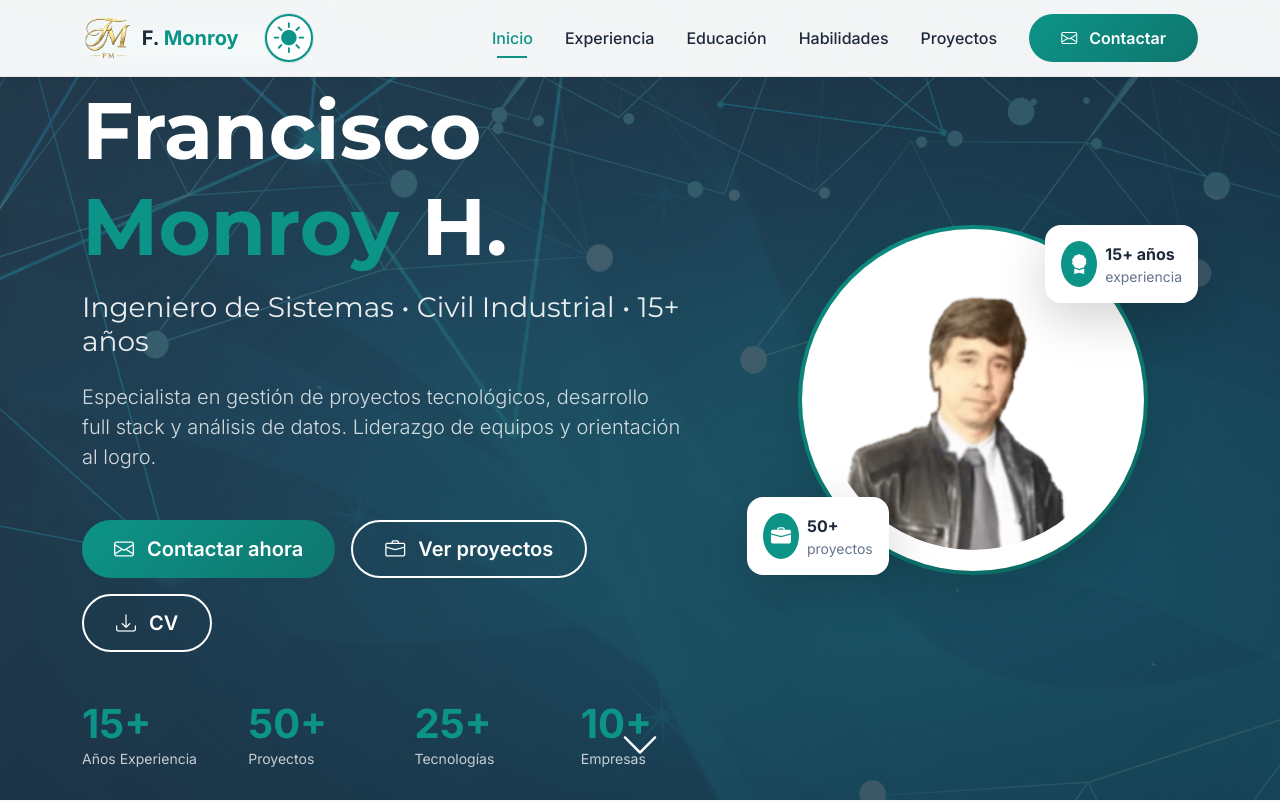
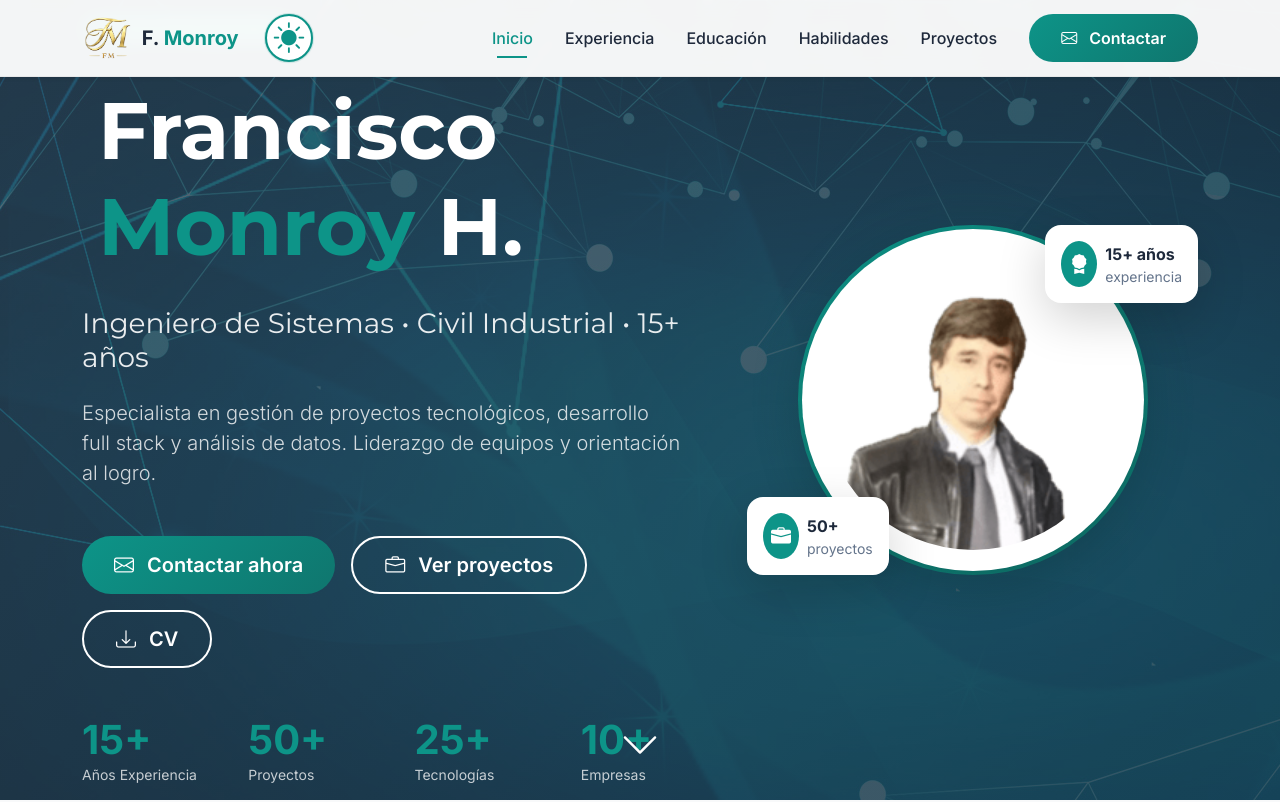
Before and after one commit to fmonroy75/fmonroy-vue, a Vue app: page / in a window 1280 px wide. Shown: the top 802 px of the page. Built offline with nearby package versions, Linux system fonts and the light colour scheme.

Commit message:
mejoras json

```diff
--- a/src/components/HeroSection.vue
+++ b/src/components/HeroSection.vue
@@ -19,7 +19,7 @@
                 <i class="bi bi-code-slash me-2"></i>FULL STACK DEVELOPER
               </span>
 
-              <h1 class="display-1 fw-bold mb-3">
+              <h1 class="display-1 fw-bold p-3 mb-3">
                 Francisco <span class="text-accent-light">Monroy</span> H.
               </h1>
 
--- a/src/data/portfolioData.js
+++ b/src/data/portfolioData.js
@@ -498,6 +498,7 @@ export const languages = [
   { name: 'Francés', level: 3.5, native: 'Intermedio', flag: 'bi-flag' }
 ]
 
+
 export const projects = [
 
   {
@@ -696,6 +697,7 @@ export const projects = [
 
 ]
 
+
 export const menuItems = [
   { name: 'Inicio', path: '#home' },
   { name: 'Experiencia', path: '#experience' },
```
